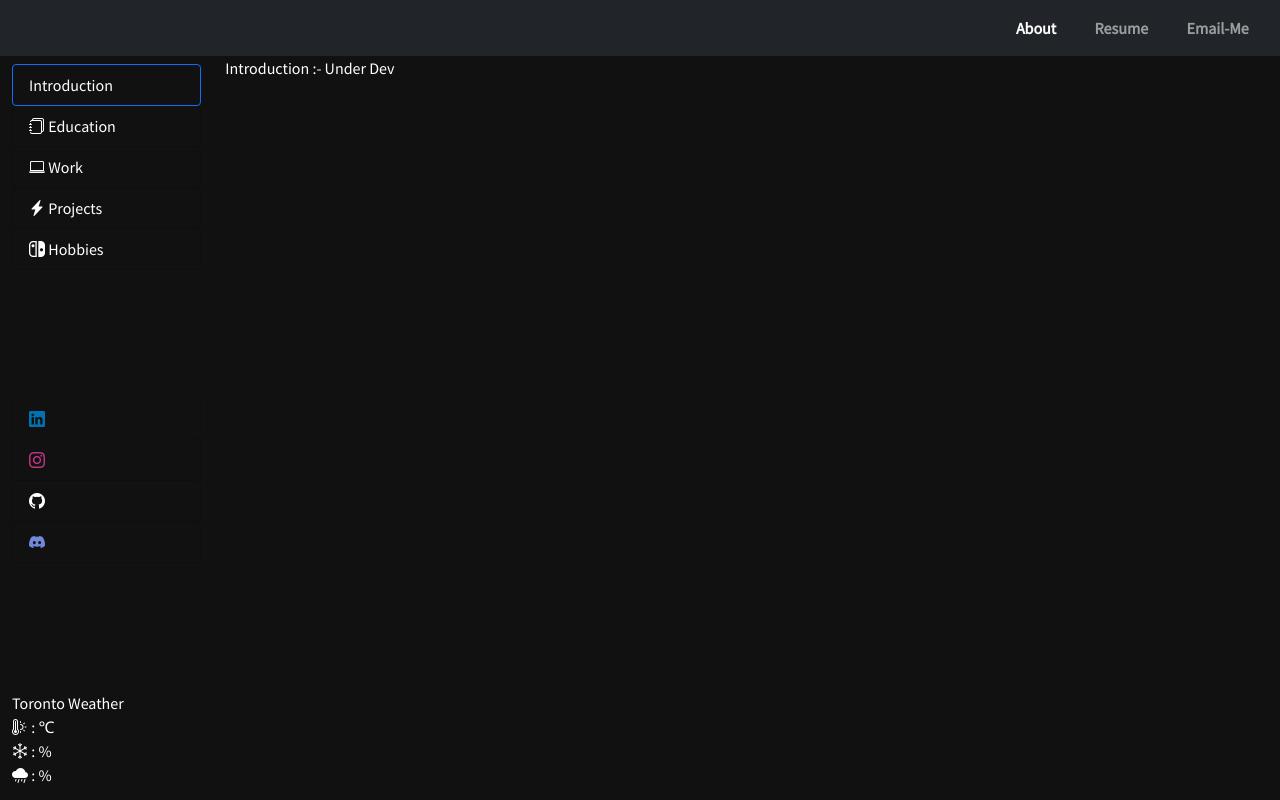
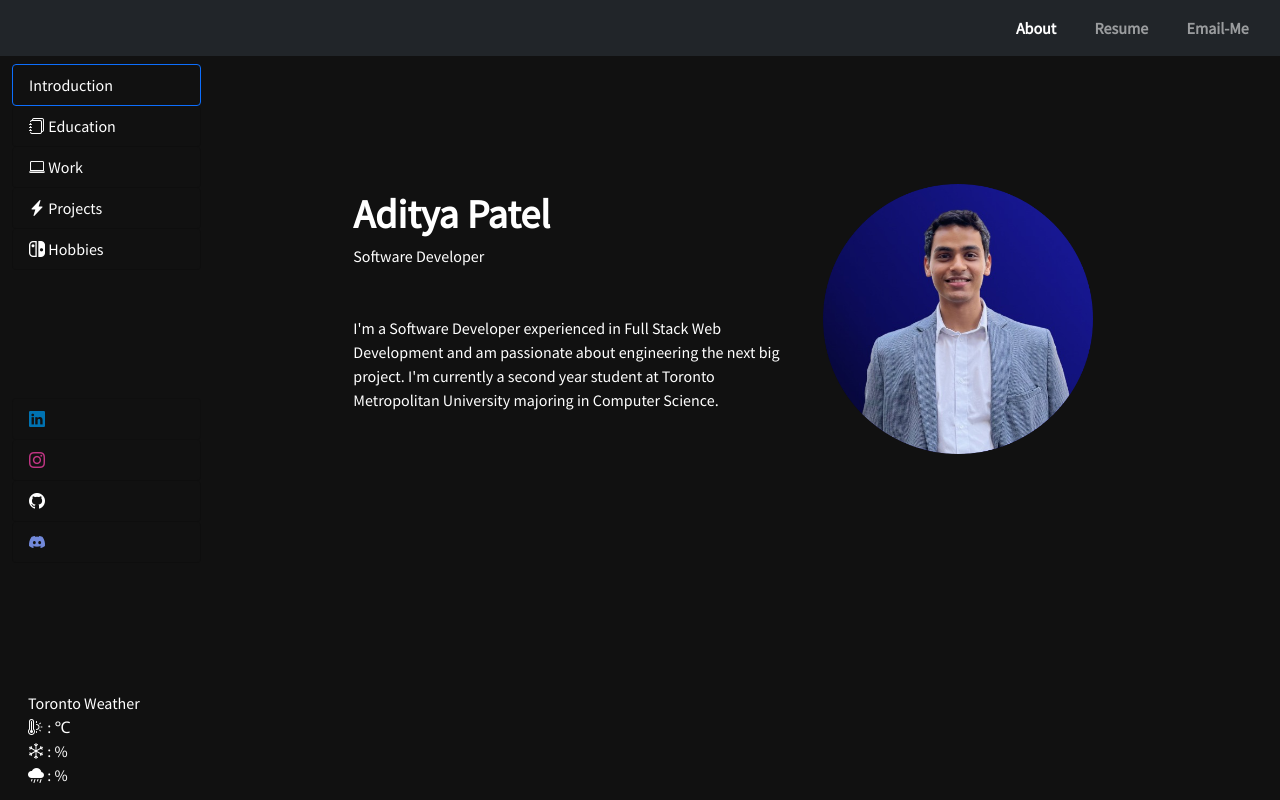
Before and after one commit to thisisadityapatel/adityaIO, a plain HTML site: page about.html in a window 1280 px wide. Drawn offline with nearby package versions, Linux system fonts and the light colour scheme.

Commit message:
added some introduction

```diff
--- a/about.html
+++ b/about.html
@@ -80,7 +80,25 @@
                 <div class="col-10">
                     <!--Introduction-->
                     <div id="introduction" class="aboutDivision">
-                        Introduction :- Under Dev
+                        <div class="page">
+                            <div class="row d-flex">
+                                <div class="col">
+                                    <div style="font-size: 250% !important; font-weight: bold">
+                                        Aditya Patel
+                                    </div>
+                                    <div>
+                                        Software Developer
+                                    </div>
+                                    <div class="pt-5">
+                                        I'm a Software Developer experienced in Full Stack Web Development and am passionate about engineering the next big project.
+                                        I'm currently a second year student at Toronto Metropolitan University majoring in Computer Science.
+                                    </div>
+                                </div>
+                                <div class="col">
+                                    <img src="./images/image4.png" alt='~ Me Trekking' class="indexImageClass">
+                                </div>
+                            </div>
+                        </div>
                     </div>
 
                     <!--Education-->
--- a/css/about_styles.css
+++ b/css/about_styles.css
@@ -67,4 +67,17 @@ body {
 }
 .weatherInfo{
     margin-top: 8rem;
+    margin-left: 16px;
 }
+.page{
+    margin-top: 8rem;
+    margin-left: 8rem;
+}
+.indexImageClass{
+    width: 100%;
+    height: auto;
+    margin-left: auto;
+    margin-right: auto;
+    border-radius: 2%;
+    max-width: 270px;
+}
```
Also changed, not shown: images/image3-removebg-preview.jpg (added), images/image4.png (added), 4 other files.
